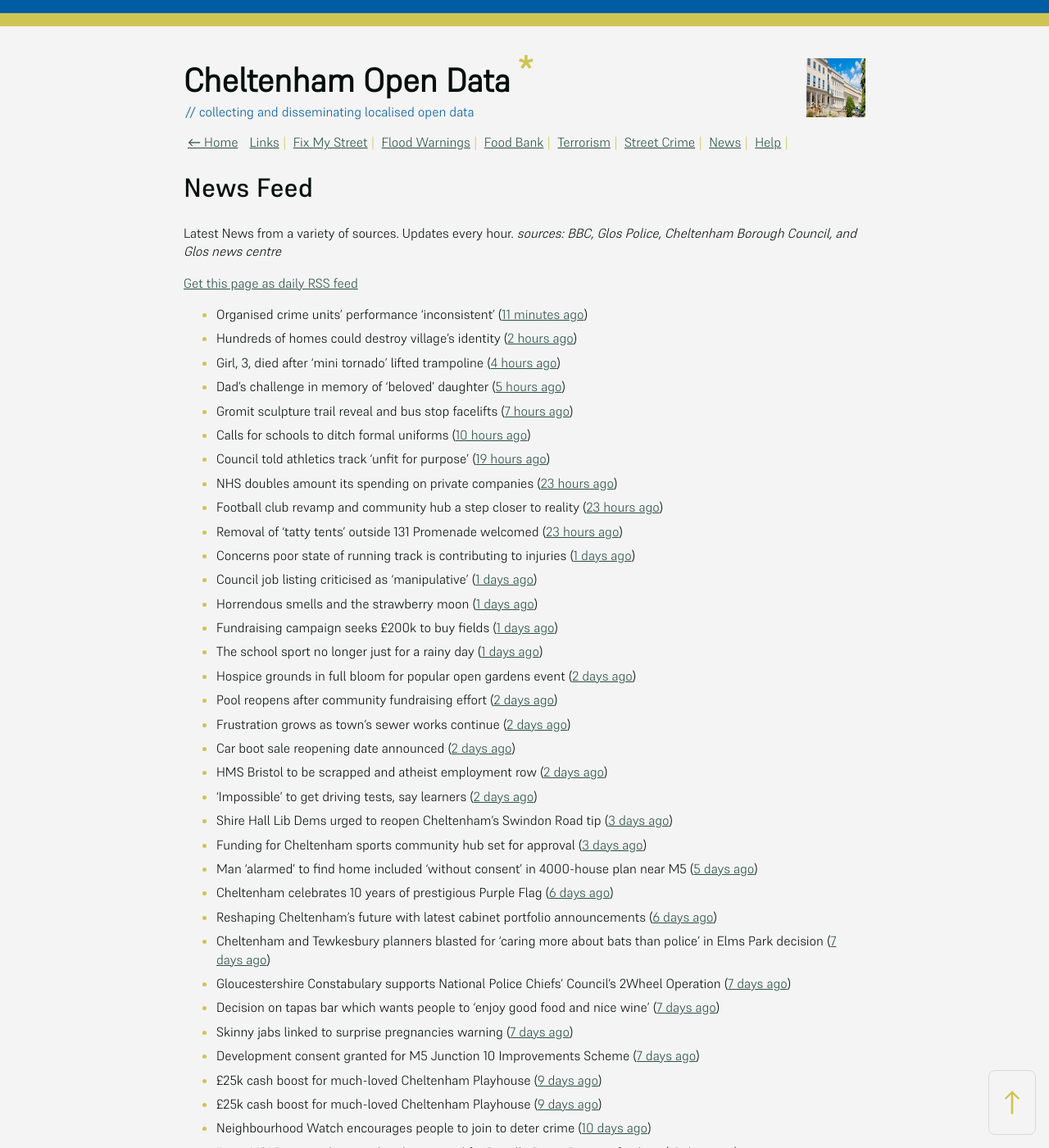
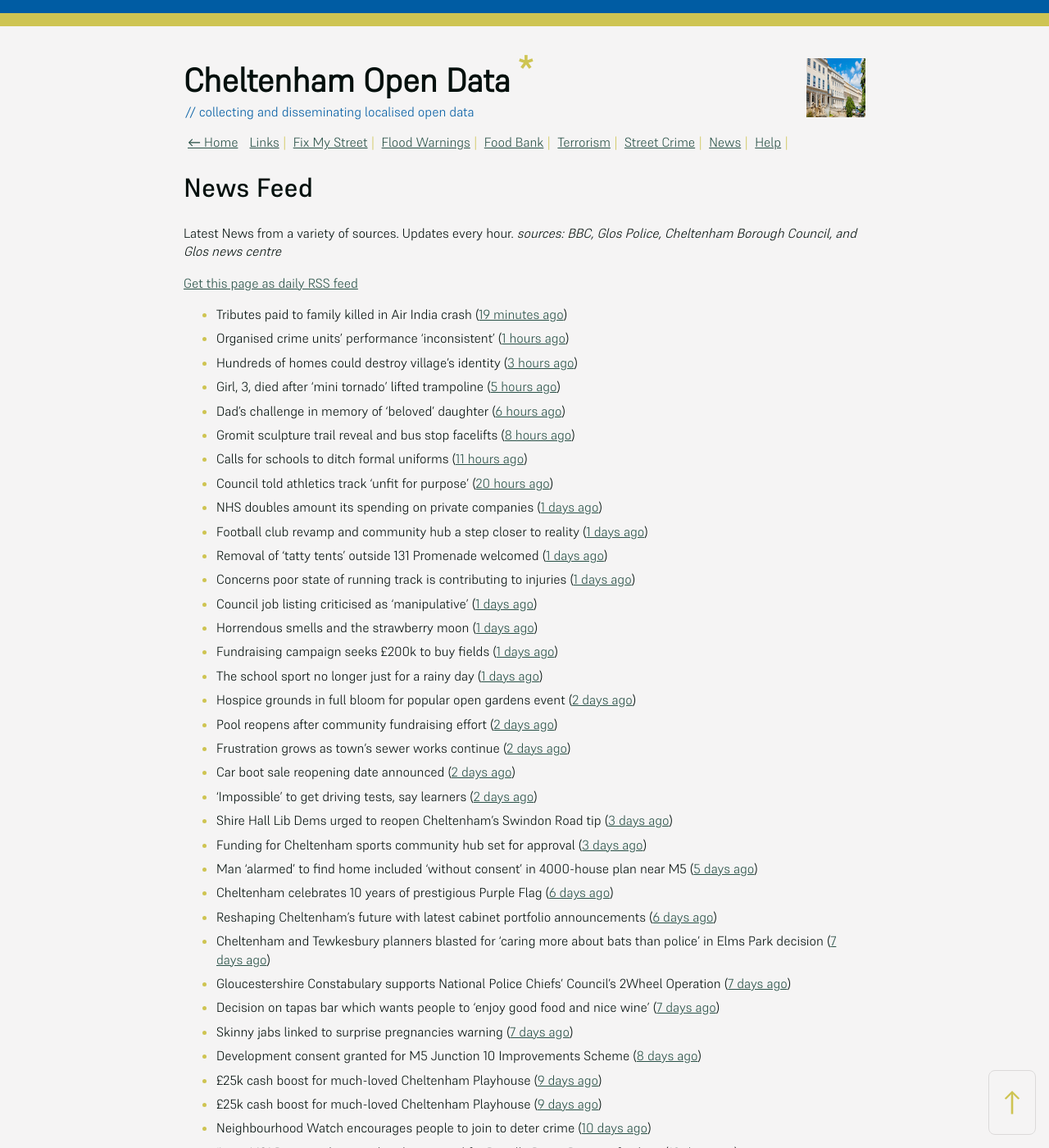
Before and after one commit to mat-0/cheltenham-open-data, a Jekyll site: the page built from _pages/news.md, in a window 1280 px wide and 1400 px high. Shown: the whole window at 82% size. Built offline with Jekyll 4.4.1, drawn with Linux system fonts in a browser that asks for light colours; some of the changed text lies outside the part shown.

Commit message:
Updated 2025-06-12 16:59:38

```diff
--- a/_pages/news.md
+++ b/_pages/news.md
@@ -12,16 +12,17 @@ _sources: BBC, Glos Police, Cheltenham Borough Council, and Glos news centre_
 [Get this page as daily RSS feed](/daily.rss)
 
 <!-- news_marker starts -->
-- Organised crime units' performance 'inconsistent' ([11 minutes ago](https://www.bbc.com/news/articles/c8rezd6j42vo))
-- Hundreds of homes could destroy village's identity ([2 hours ago](https://www.bbc.com/news/articles/cdj9vnpx82po))
-- Girl, 3, died after 'mini tornado' lifted trampoline ([4 hours ago](https://www.bbc.com/news/articles/cx2j9p12m52o))
-- Dad's challenge in memory of 'beloved' daughter ([5 hours ago](https://www.bbc.com/news/articles/c3e5qzklpzpo))
-- Gromit sculpture trail reveal and bus stop facelifts ([7 hours ago](https://www.bbc.com/news/articles/c706p9w35xeo))
-- Calls for schools to ditch formal uniforms ([10 hours ago](https://www.bbc.com/news/articles/c79eg0w59y8o))
-- Council told athletics track 'unfit for purpose' ([19 hours ago](https://www.bbc.com/news/articles/cvg76n7dxn9o))
-- NHS doubles amount its spending on private companies ([23 hours ago](https://www.bbc.com/news/articles/cy0jzvxwr4xo))
-- Football club revamp and community hub a step closer to reality ([23 hours ago](https://gloucesternewscentre.co.uk/football-club-revamp-and-community-hub-a-step-closer-to-reality/))
-- Removal of ‘tatty tents’ outside 131 Promenade welcomed ([23 hours ago](https://gloucesternewscentre.co.uk/removal-of-tatty-tents-outside-131-promenade-welcomed/))
+- Tributes paid to family killed in Air India crash ([19 minutes ago](https://www.bbc.com/news/articles/cq69npp0l9no))
+- Organised crime units' performance 'inconsistent' ([1 hours ago](https://www.bbc.com/news/articles/c8rezd6j42vo))
+- Hundreds of homes could destroy village's identity ([3 hours ago](https://www.bbc.com/news/articles/cdj9vnpx82po))
+- Girl, 3, died after 'mini tornado' lifted trampoline ([5 hours ago](https://www.bbc.com/news/articles/cx2j9p12m52o))
+- Dad's challenge in memory of 'beloved' daughter ([6 hours ago](https://www.bbc.com/news/articles/c3e5qzklpzpo))
+- Gromit sculpture trail reveal and bus stop facelifts ([8 hours ago](https://www.bbc.com/news/articles/c706p9w35xeo))
+- Calls for schools to ditch formal uniforms ([11 hours ago](https://www.bbc.com/news/articles/c79eg0w59y8o))
+- Council told athletics track 'unfit for purpose' ([20 hours ago](https://www.bbc.com/news/articles/cvg76n7dxn9o))
+- NHS doubles amount its spending on private companies ([1 days ago](https://www.bbc.com/news/articles/cy0jzvxwr4xo))
+- Football club revamp and community hub a step closer to reality ([1 days ago](https://gloucesternewscentre.co.uk/football-club-revamp-and-community-hub-a-step-closer-to-reality/))
+- Removal of ‘tatty tents’ outside 131 Promenade welcomed ([1 days ago](https://gloucesternewscentre.co.uk/removal-of-tatty-tents-outside-131-promenade-welcomed/))
 - Concerns poor state of running track is contributing to injuries ([1 days ago](https://gloucesternewscentre.co.uk/concerns-poor-state-of-running-track-is-contributing-to-injuries/))
 - Council job listing criticised as 'manipulative' ([1 days ago](https://www.bbc.com/news/articles/c74qk45gxygo))
 - Horrendous smells and the strawberry moon ([1 days ago](https://www.bbc.com/news/articles/c2lk8l1ypxko))
@@ -31,7 +32,6 @@ _sources: BBC, Glos Police, Cheltenham Borough Council, and Glos news centre_
 - Pool reopens after community fundraising effort ([2 days ago](https://www.bbc.com/news/articles/cg5vl5zvp69o))
 - Frustration grows as town's sewer works continue ([2 days ago](https://www.bbc.com/news/articles/c5yq58qpgd7o))
 - Car boot sale reopening date announced ([2 days ago](https://www.bbc.com/news/articles/c3v54dgvq6go))
-- HMS Bristol to be scrapped and atheist employment row ([2 days ago](https://www.bbc.com/news/articles/c93lv9zr5ppo))
 - 'Impossible' to get driving tests, say learners ([2 days ago](https://www.bbc.com/news/articles/c8jgndjnlmvo))
 - Shire Hall Lib Dems urged to reopen Cheltenham’s Swindon Road tip ([3 days ago](https://gloucesternewscentre.co.uk/shire-hall-lib-dems-urged-to-reopen-cheltenhams-swindon-road-tip/))
 - Funding for Cheltenham sports community hub set for approval ([3 days ago](https://gloucesternewscentre.co.uk/funding-for-cheltenham-sports-community-hub-set-for-approval/))
@@ -42,7 +42,7 @@ _sources: BBC, Glos Police, Cheltenham Borough Council, and Glos news centre_
 - Gloucestershire Constabulary supports National Police Chiefs’ Council’s 2Wheel Operation ([7 days ago](https://gloucesternewscentre.co.uk/gloucestershire-constabulary-supports-national-police-chiefs-councils-2wheel-operation/))
 - Decision on tapas bar which wants people to ‘enjoy good food and nice wine’ ([7 days ago](https://gloucesternewscentre.co.uk/decision-on-tapas-bar-which-wants-people-to-enjoy-good-food-and-nice-wine/))
 - Skinny jabs linked to surprise pregnancies warning ([7 days ago](https://www.bbc.co.uk/sounds/play/p0lgh4cd))
-- Development consent granted for M5 Junction 10 Improvements Scheme ([7 days ago](https://gloucesternewscentre.co.uk/development-consent-granted-for-m5-junction-10-improvements-scheme/))
+- Development consent granted for M5 Junction 10 Improvements Scheme ([8 days ago](https://gloucesternewscentre.co.uk/development-consent-granted-for-m5-junction-10-improvements-scheme/))
 - £25k cash boost for much-loved Cheltenham Playhouse ([9 days ago](https://gloucesternewscentre.co.uk/25k-cash-boost-for-much-loved-cheltenham-playhouse/))
 - £25k cash boost for much-loved Cheltenham Playhouse ([9 days ago](https://www.cheltenham.gov.uk/news/article/3017/25k_cash_boost_for_much-loved_cheltenham_playhouse))
 - Neighbourhood Watch encourages people to join to deter crime ([10 days ago](https://gloucesternewscentre.co.uk/neighbourhood-watch-encourages-people-to-join-to-deter-crime/))
```
Also changed, not shown: other parts of _pages/news.md (+1 -1 lines), _data/flood.json (+5 -27 lines), _pages/fix-my-street.md (+2 -2 lines), index.md (+5 -5 lines).
